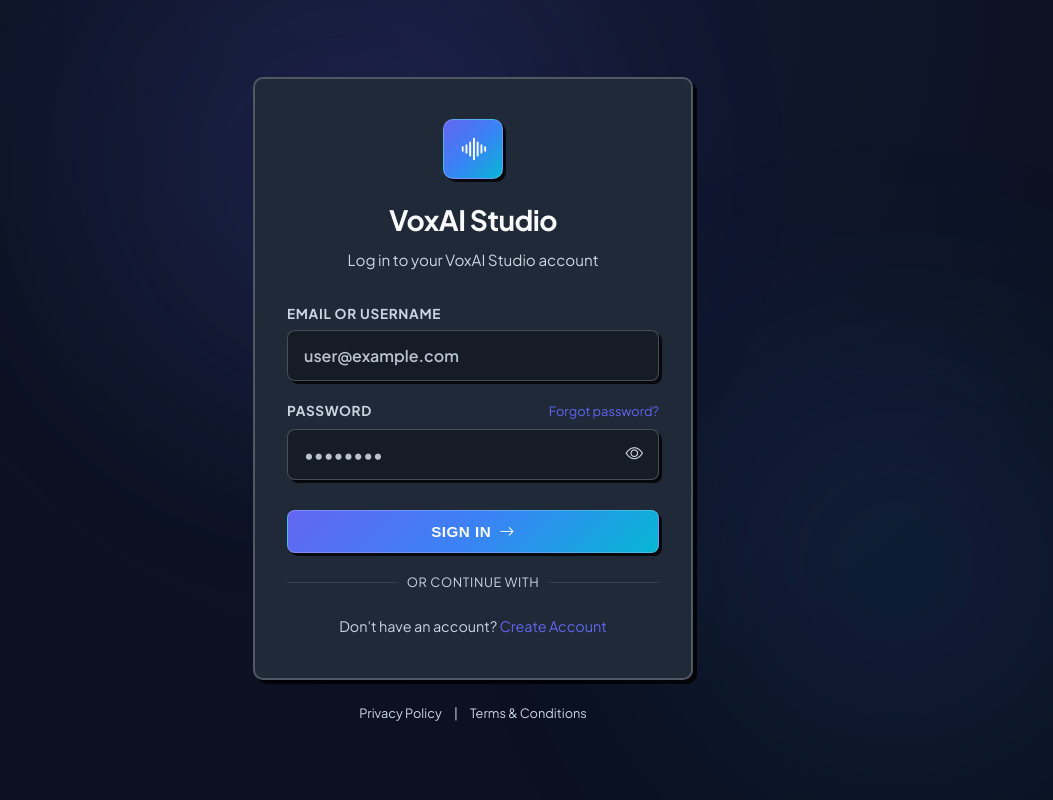
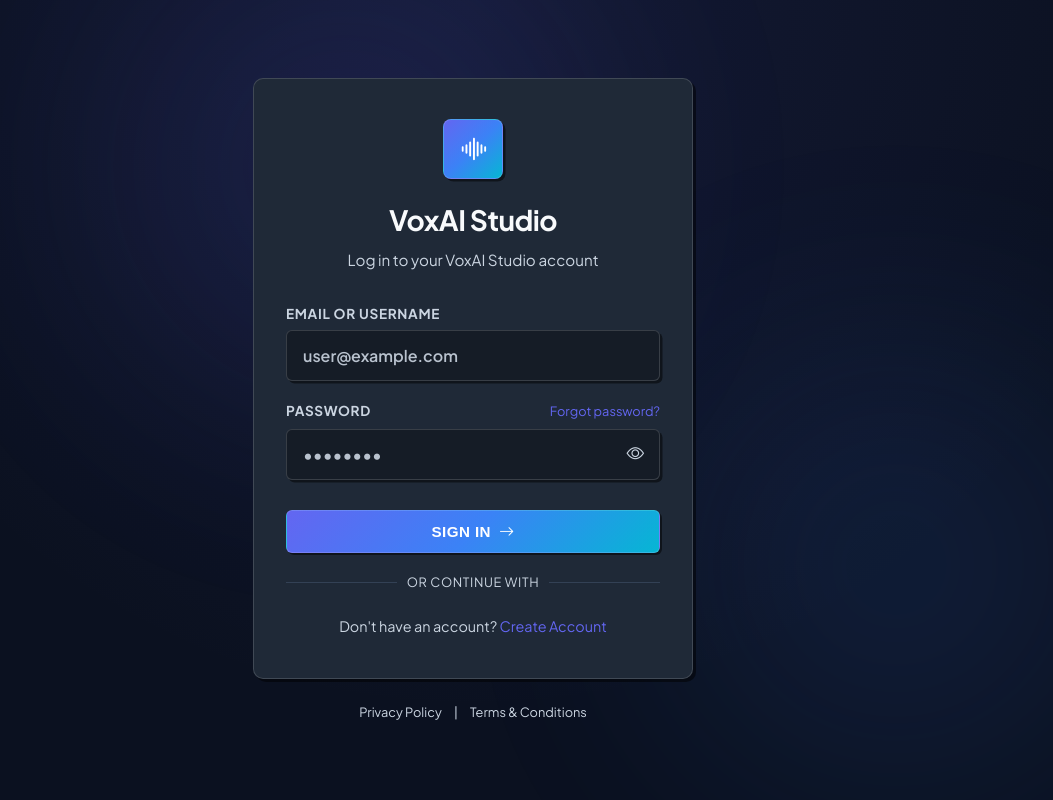
Before and after one commit to patelmai48/Text-To-Speech, a Flask app: page /login in a window 1280 px wide. Shown: the whole page, without its empty margins (167-1220 px from the left). Run offline with Flask 3, Linux system fonts and the light colour scheme; some libraries are stand-ins or nearby versions.

Commit message:
style: Soften dark mode borders and shrink history buttons to extra compact size

```diff
--- a/static/css/style.css
+++ b/static/css/style.css
@@ -2575,25 +2575,25 @@ html, body {
 [data-theme="light"] {
   --neo-border-color: #000000;
   --neo-shadow-color: #000000;
-  --neo-card-border-width: 3px;
-  --neo-btn-border-width: 2.5px;
-  --neo-badge-border-width: 2px;
-  --neo-card-shadow: 5px 5px 0px #000000;
-  --neo-card-hover-shadow: 7px 7px 0px #000000;
-  --neo-btn-shadow: 4px 4px 0px #000000;
-  --neo-btn-hover-shadow: 6px 6px 0px #000000;
+  --neo-card-border-width: 2.5px;
+  --neo-btn-border-width: 2px;
+  --neo-badge-border-width: 1.5px;
+  --neo-card-shadow: 4px 4px 0px #000000;
+  --neo-card-hover-shadow: 6px 6px 0px #000000;
+  --neo-btn-shadow: 3px 3px 0px #000000;
+  --neo-btn-hover-shadow: 5px 5px 0px #000000;
 }
 
 [data-theme="dark"] {
-  --neo-border-color: rgba(255, 255, 255, 0.22);
-  --neo-shadow-color: rgba(0, 0, 0, 0.8);
-  --neo-card-border-width: 2px;
-  --neo-btn-border-width: 1.5px;
-  --neo-badge-border-width: 1.5px;
-  --neo-card-shadow: 4px 4px 0px rgba(0, 0, 0, 0.8);
-  --neo-card-hover-shadow: 5px 5px 0px rgba(0, 0, 0, 0.8);
-  --neo-btn-shadow: 3px 3px 0px rgba(0, 0, 0, 0.8);
-  --neo-btn-hover-shadow: 4px 4px 0px rgba(0, 0, 0, 0.8);
+  --neo-border-color: rgba(255, 255, 255, 0.15);
+  --neo-shadow-color: rgba(0, 0, 0, 0.5);
+  --neo-card-border-width: 1.5px;
+  --neo-btn-border-width: 1px;
+  --neo-badge-border-width: 1px;
+  --neo-card-shadow: 3px 3px 0px rgba(0, 0, 0, 0.5);
+  --neo-card-hover-shadow: 4px 4px 0px rgba(0, 0, 0, 0.5);
+  --neo-btn-shadow: 2px 2px 0px rgba(0, 0, 0, 0.5);
+  --neo-btn-hover-shadow: 3px 3px 0px rgba(0, 0, 0, 0.5);
 }
 
 /* Neo-Brutalist Cards */
@@ -2635,8 +2635,8 @@ html, body {
   box-shadow: var(--neo-btn-shadow) !important;
   font-weight: 700 !important;
   text-transform: uppercase;
-  letter-spacing: 0.5px;
-  border-radius: 8px !important;
+  letter-spacing: 0.4px;
+  border-radius: 6px !important;
   transition: transform 0.12s ease, box-shadow 0.12s ease, background-color 0.15s ease !important;
 }
 
@@ -2669,8 +2669,8 @@ html, body {
 .select-custom,
 .text-editor {
   border: var(--neo-btn-border-width) solid var(--neo-border-color) !important;
-  box-shadow: 3px 3px 0px var(--neo-shadow-color) !important;
-  border-radius: 8px !important;
+  box-shadow: 2.5px 2.5px 0px var(--neo-shadow-color) !important;
+  border-radius: 6px !important;
   font-weight: 600 !important;
   transition: transform 0.12s ease, box-shadow 0.12s ease, border-color 0.15s ease !important;
 }
@@ -2784,65 +2784,65 @@ html, body {
 .stat-icon,
 .auth-logo {
   border: var(--neo-btn-border-width) solid var(--neo-border-color) !important;
-  box-shadow: 3px 3px 0px var(--neo-shadow-color) !important;
-  border-radius: 10px !important;
+  box-shadow: 2.5px 2.5px 0px var(--neo-shadow-color) !important;
+  border-radius: 8px !important;
 }
 
 /* Verification Banner */
 .verify-banner {
   border: var(--neo-card-border-width) solid var(--neo-border-color) !important;
-  box-shadow: 5px 5px 0px var(--neo-shadow-color) !important;
-  border-radius: 10px !important;
+  box-shadow: 4px 4px 0px var(--neo-shadow-color) !important;
+  border-radius: 8px !important;
 }
 
 /* Keyboard Shortcuts */
 kbd,
 .desktop-shortcut kbd {
-  border: 2px solid var(--neo-border-color) !important;
-  box-shadow: 2px 2px 0px var(--neo-shadow-color) !important;
+  border: 1.5px solid var(--neo-border-color) !important;
+  box-shadow: 1.5px 1.5px 0px var(--neo-shadow-color) !important;
   background: var(--accent-yellow) !important;
   color: #000000 !important;
   font-weight: 800 !important;
 }
 
-/* --- COMPACT HISTORY ACTION BUTTONS (DESKTOP TABLE & MOBILE CARDS) --- */
+/* --- EXTRA COMPACT HISTORY ACTION BUTTONS (DESKTOP TABLE & MOBILE CARDS) --- */
 .history-actions-group .btn,
 .history-card-actions .btn {
-  padding: 4px 8px !important;
-  font-size: 0.75rem !important;
-  height: 30px !important;
-  min-height: 30px !important;
+  padding: 2px 6px !important;
+  font-size: 0.7rem !important;
+  height: 26px !important;
+  min-height: 26px !important;
   min-width: 0 !important;
-  border: var(--neo-badge-border-width) solid var(--neo-border-color) !important;
-  box-shadow: 2px 2px 0px var(--neo-shadow-color) !important;
-  border-radius: 5px !important;
-  gap: 4px !important;
+  border: 1px solid var(--neo-border-color) !important;
+  box-shadow: 1.5px 1.5px 0px var(--neo-shadow-color) !important;
+  border-radius: 4px !important;
+  gap: 3px !important;
 }
 
 .history-actions-group .btn i,
 .history-card-actions .btn i {
-  font-size: 0.8rem !important;
+  font-size: 0.75rem !important;
 }
 
 .history-actions-group .btn:hover,
 .history-card-actions .btn:hover {
   transform: translate(-1px, -1px) !important;
-  box-shadow: 3px 3px 0px var(--neo-shadow-color) !important;
+  box-shadow: 2px 2px 0px var(--neo-shadow-color) !important;
 }
 
 .history-actions-group .btn:active,
 .history-card-actions .btn:active {
-  transform: translate(1px, 1px) !important;
-  box-shadow: 1px 1px 0px var(--neo-shadow-color) !important;
-}
-
-/* Mobile history card action grid - compact & neat */
+  transform: translate(0.5px, 0.5px) !important;
+  box-shadow: 0.5px 0.5px 0px var(--neo-shadow-color) !important;
+}
+
+/* Mobile history card action grid - extra compact & neat */
 .history-card-actions {
   display: grid !important;
   grid-template-columns: repeat(5, 1fr) !important;
-  gap: 5px !important;
+  gap: 4px !important;
   width: 100% !important;
-  margin-top: 10px !important;
+  margin-top: 8px !important;
 }
 
 @media (max-width: 576px) {
```
Also changed, not shown: other parts of static/css/style.css (+30 -30 lines), 1 other file.
